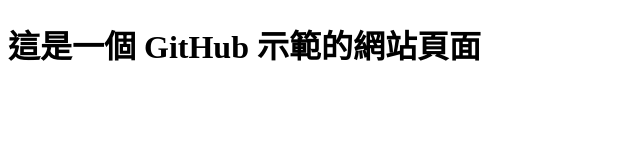
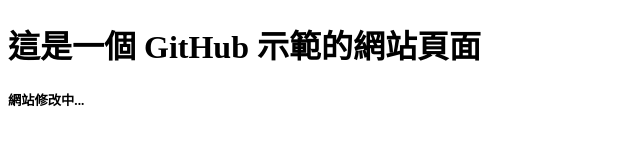
Before and after one commit to VickyC927/mywebsite, a plain HTML site: page index.html in a window 1280 px wide. Shown: the whole page, without its empty margins (0-640 px from the left). Drawn offline with Linux system fonts and the light colour scheme.

Commit message:
開分支)網站修改中

```diff
--- a/index.html
+++ b/index.html
@@ -7,5 +7,6 @@
 </head>
 <body>
     <h1>這是一個 GitHub 示範的網站頁面</h1>
+    <h5>網站修改中...</h5>
 </body>
 </html>
```
